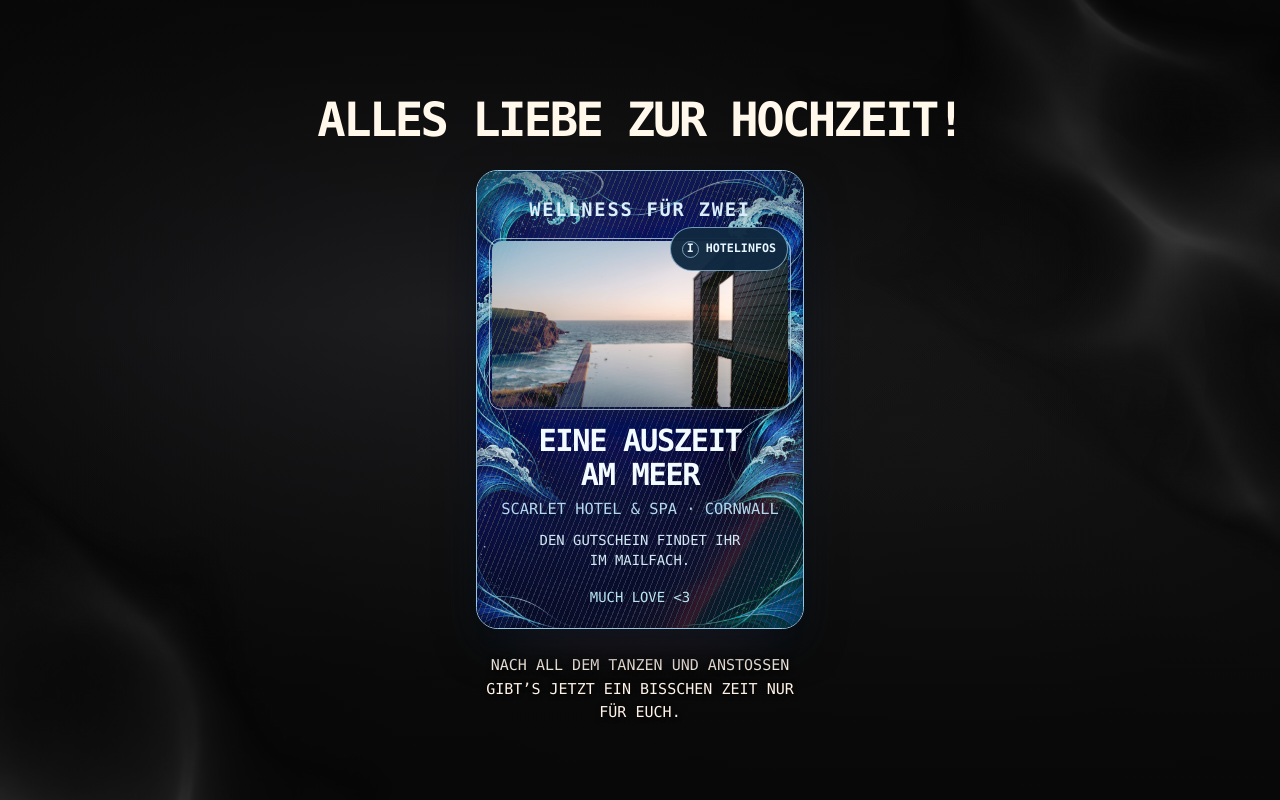
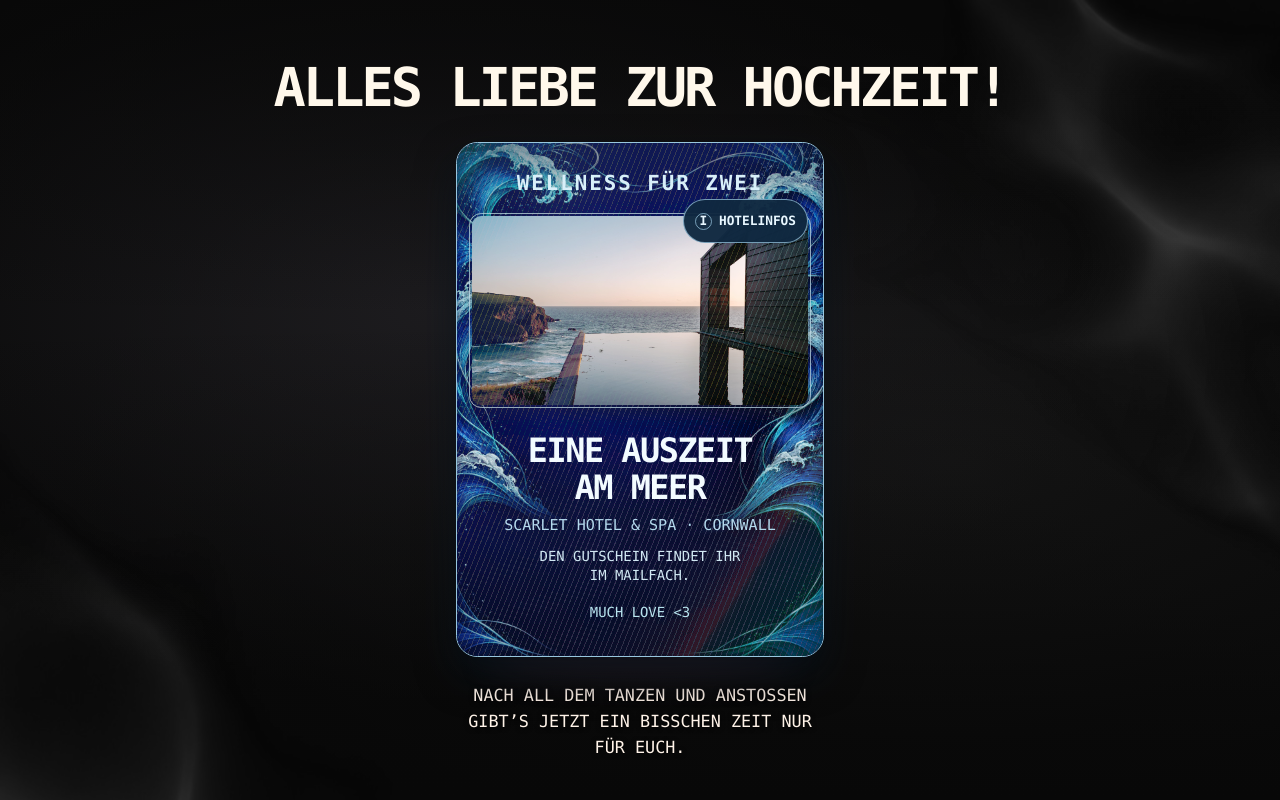
Before and after one commit to pem-beep/tide-7f3k, a plain HTML site: page docs/index.html in a window 1280 px wide. Both pictures are taken after a click on the button "Hochzeitskarte wenden". Drawn offline with Linux system fonts and the light colour scheme.

Commit message:
Increase desktop card and type sizing

```diff
--- a/docs/style.css
+++ b/docs/style.css
@@ -490,7 +490,7 @@ h1 {
 .caption { display: grid; justify-items: center; align-content: start; gap: 10px; max-width: 440px; }
 .message { max-width: 38ch; font-size: .94rem; color: var(--muted); text-wrap: pretty; }
 
-/* Keep interactive controls above the card' 3D hit-testing context. */
+/* Keep interactive controls above the card's 3D hit-testing context. */
 .hotel-details {
   position: absolute;
   inset: 0;
@@ -587,6 +587,17 @@ h1 {
   html { scroll-behavior: smooth; }
 }
 
+@media (min-width: 800px) and (min-height: 700px) {
+  .greeting { font-size: clamp(2.45rem, 5.2vw, 3.35rem); }
+  .card { width: min(80vw, 445px, 46vh); width: min(80vw, 445px, 46svh); }
+  .card-cover .card-kicker { font-size: .84rem; }
+  .card-voucher .card-kicker { font-size: clamp(1rem, 2.6vmin, 1.3rem); }
+  .card-voucher .card-title { font-size: clamp(1.25rem, min(5.6vw, 4.2vh), 2.4rem); }
+  .voucher-subtitle { font-size: clamp(.94rem, 1.8vh, 1.04rem); }
+  .delivery-note { font-size: clamp(.87rem, 1.55vh, .96rem); }
+  .card-info { font-size: .8rem; }
+  .message { font-size: 1.05rem; }
+}
 @media (max-width: 500px) {
   .hero { row-gap: 29px; --lift-y: -4px; --lift-z: 11px; }
   .card-stage { perspective: 1400px; }
```
